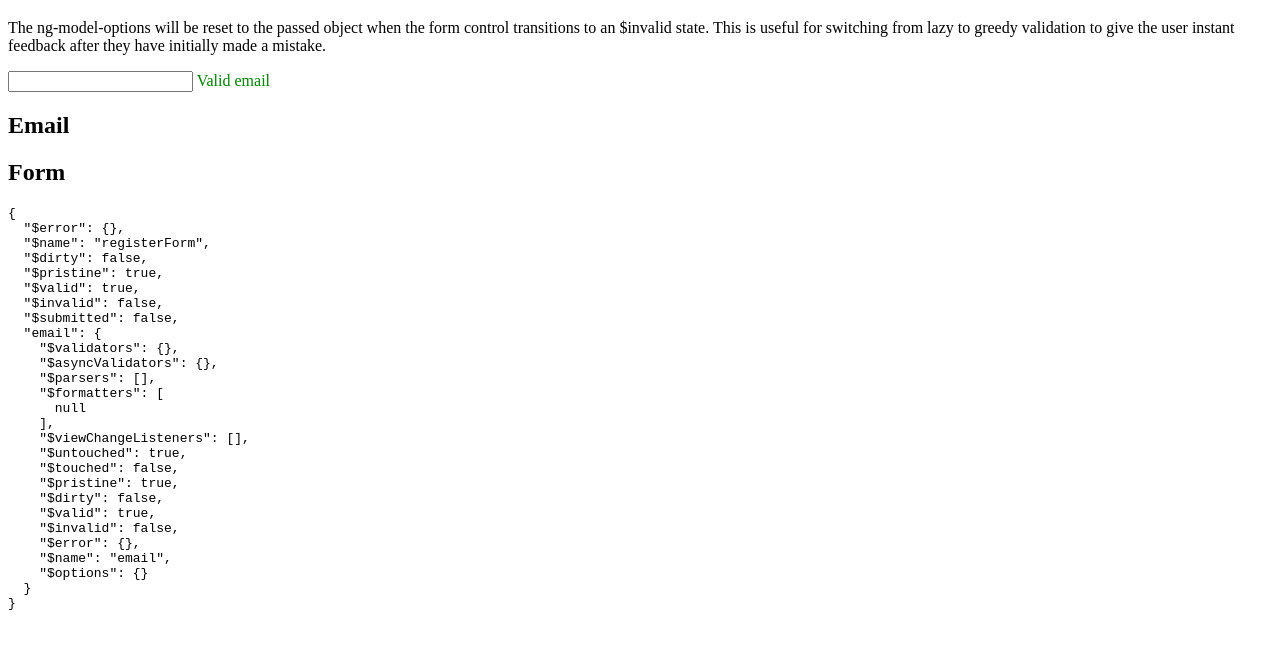
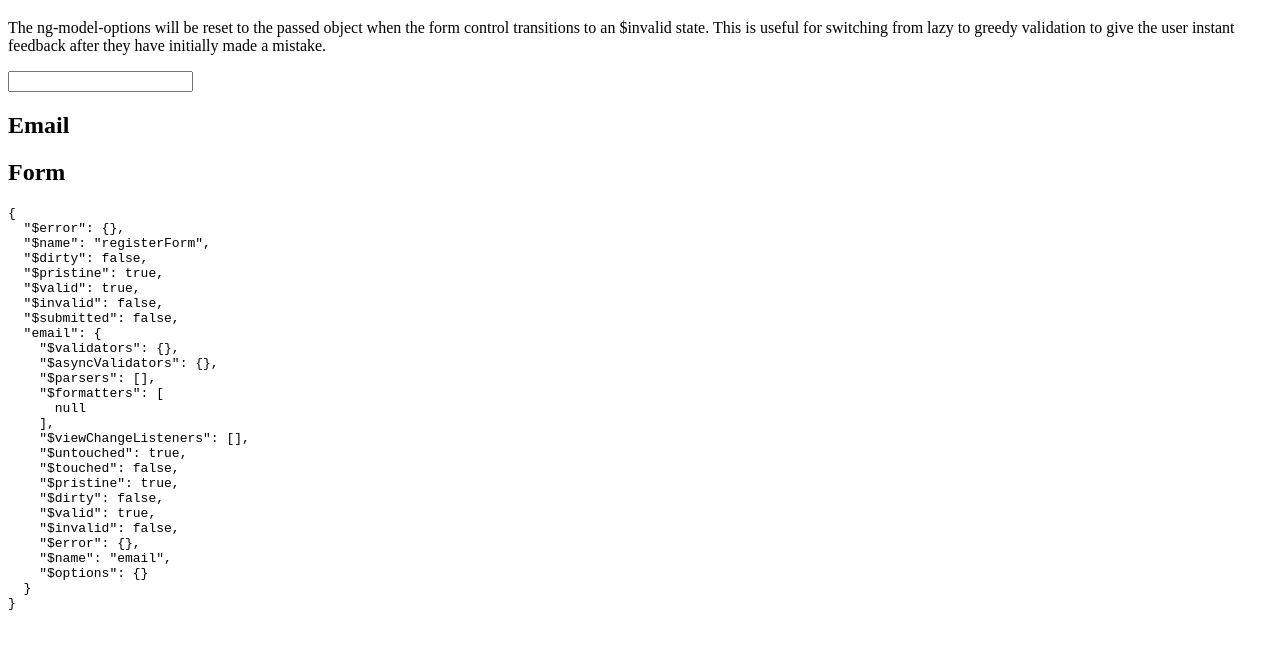
Before and after one commit to karlhorky/ng-model-options-on-invalid, a plain HTML site: page index.html in a window 1280 px wide. Shown: the part 61-710 px from the top of the page. Drawn offline with nearby package versions, Linux system fonts and the light colour scheme.

Commit message:
Show valid message only after control $touched

```diff
--- a/index.html
+++ b/index.html
@@ -26,7 +26,7 @@
       ng-model-options="{updateOn: 'blur'}"
       ng-model-options-on-invalid="{updateOn: 'default'}">
 
-    <span style="color:green" ng-show="registerForm.email.$valid">
+    <span style="color:green" ng-show="registerForm.email.$touched && registerForm.email.$valid">
       Valid email
     </span>
 
```
